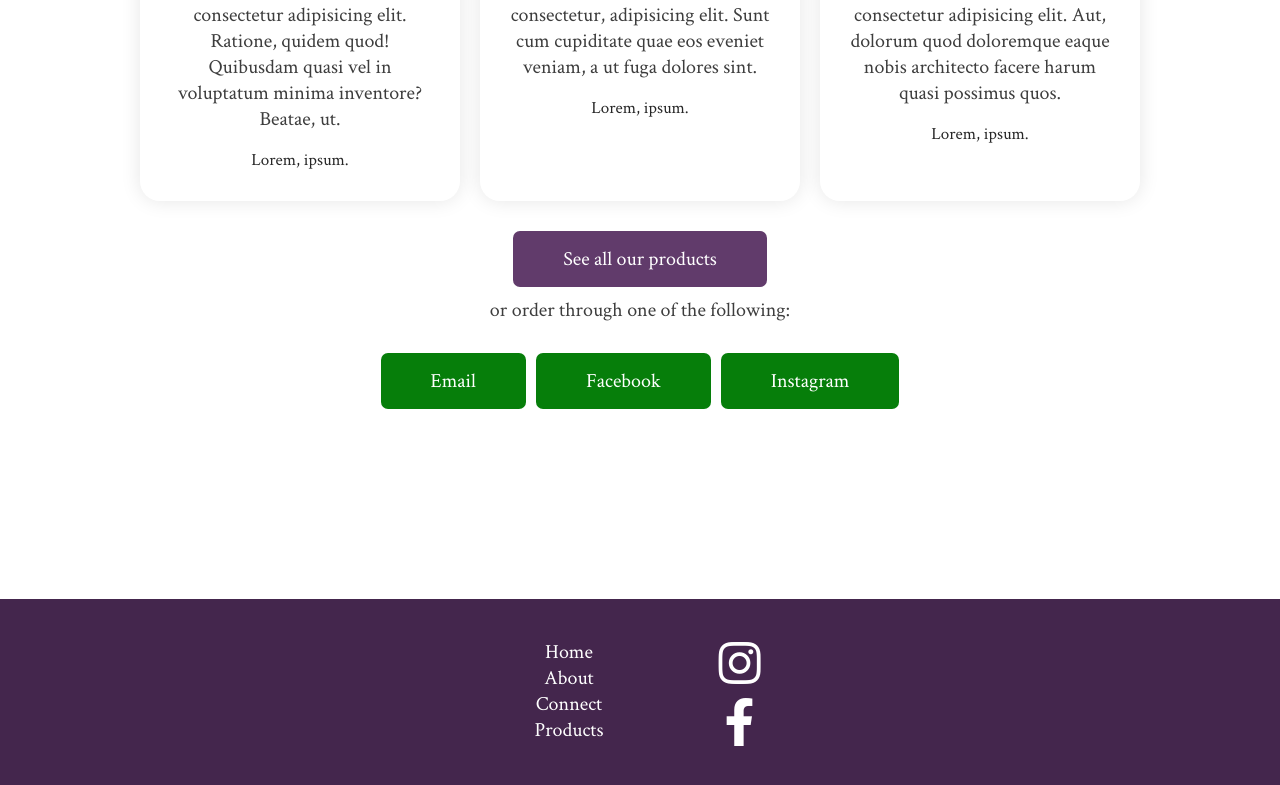
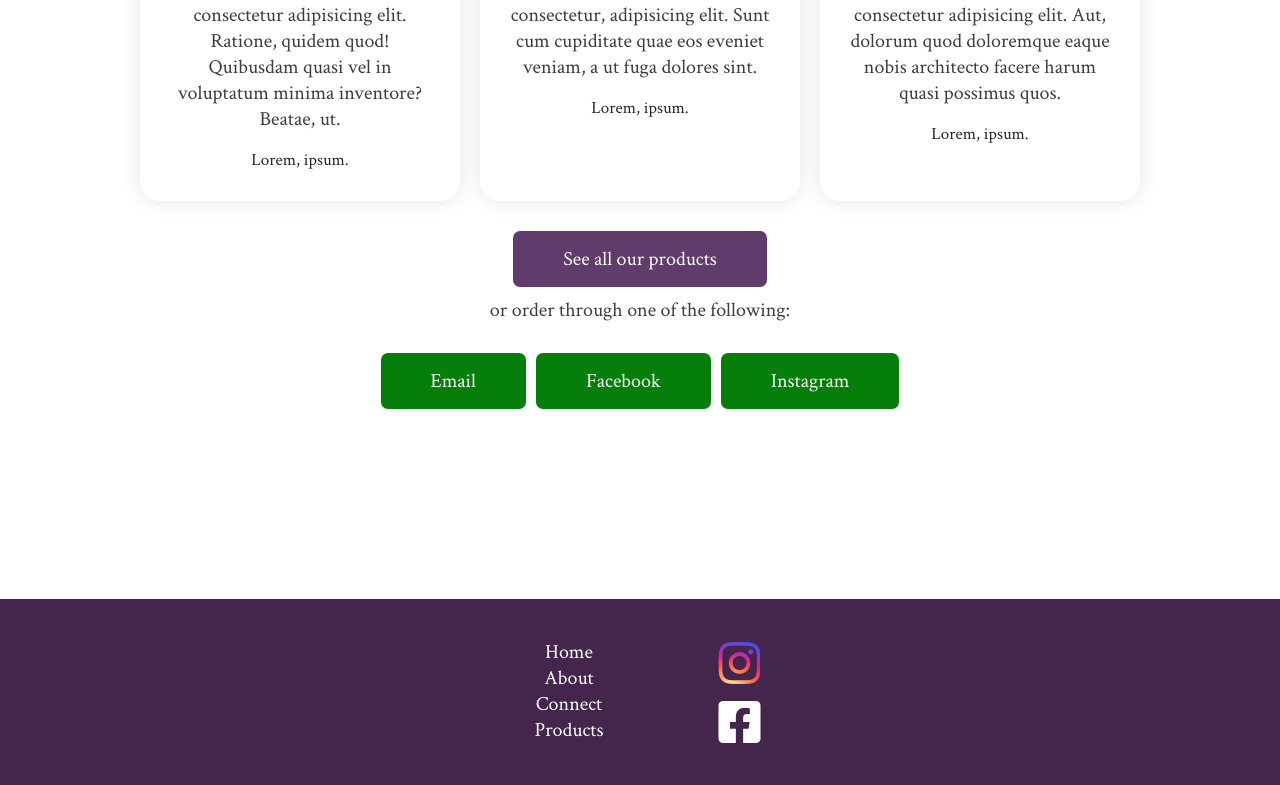
Before and after one commit to hichamid4/YS, a plain HTML site: page index.html in a window 1280 px wide. In both pictures the pointer is over the icon 739 px from the left and 2950 px from the top of the page. Shown: the part 2287-3072 px from the top of the page. Drawn offline with Linux system fonts and the light colour scheme.

Commit message:
website Done!!!!

```diff
--- a/index.html
+++ b/index.html
@@ -131,7 +131,7 @@
 
          <li>
             <a href="#" class='social-link'>
-               <i class="fab fa-facebook-f"></i>
+               <i class="fab fa-facebook-square"></i>
             </a>
          </li>
 
--- a/style.css
+++ b/style.css
@@ -280,10 +280,27 @@ footer a {
 .fa-instagram {
    font-size: 2.4rem;
    margin-bottom: 11px;
+   color: white;
+   transition: all 200ms ease-in-out;
 }
 
-.fa-facebook-f {
+.fa-instagram:hover {
+   color: transparent;
+   background: radial-gradient(circle at 30% 107%, #fdf497 0%, #fdf497 5%, #fd5949 45%, #d6249f 60%, #285AEB 90%);
+   background-clip: text;
+}
+
+.fa-facebook-square {
    font-size: 2.4rem;
+   transition: all 200ms ease-in-out
+}
+
+.fa-facebook-square:hover {
+   color: #3b5998;
+  background-image: linear-gradient( to bottom, transparent 20%, white 20%, white 93%, transparent 93% );
+  background-size: 55%;
+  background-position: 70% 0;
+  background-repeat: no-repeat;
 }
 
 .social-link {
```
